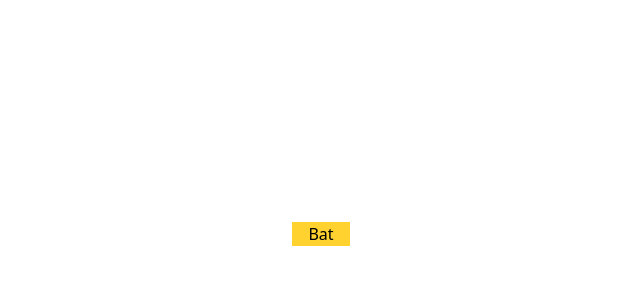
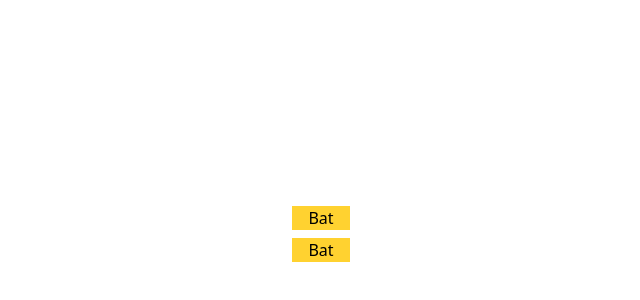
Before and after one commit to vanhoa690/ecmascript-fall25, a React (Vite) app in the folder react-tour-app/: page / in a window 1280 px wide. Shown: the part 166-466 px from the top of the page, without its empty margins (319-959 px from the left). Built offline with nearby package versions, Linux system fonts and the light colour scheme.

Commit message:
fuct has args

```diff
--- a/react-tour-app/src/App.jsx
+++ b/react-tour-app/src/App.jsx
@@ -4,14 +4,23 @@ function App() {
   const [isOn, setIsOn] = useState(true);
   const [tours, setTours] = useState([]);
 
+  // funct no args
   const handleClick = () => {
     const newIsOn = !isOn;
-    console.log(newIsOn);
     setIsOn(newIsOn);
   };
+
+  // funct co args
+  const handleClickArgs = isClicked => {
+    setIsOn(isClicked);
+  };
+
   return (
-    <div className="flex items-center justify-center h-screen">
+    <div className="flex items-center justify-center h-screen flex-col gap-2">
       <button onClick={handleClick} className="bg-amber-300 px-4">
+        {isOn ? 'Bat' : 'Tat'}
+      </button>
+      <button onClick={() => handleClick(!isOn)} className="bg-amber-300 px-4">
         {isOn ? 'Bat' : 'Tat'}
       </button>
     </div>
```
